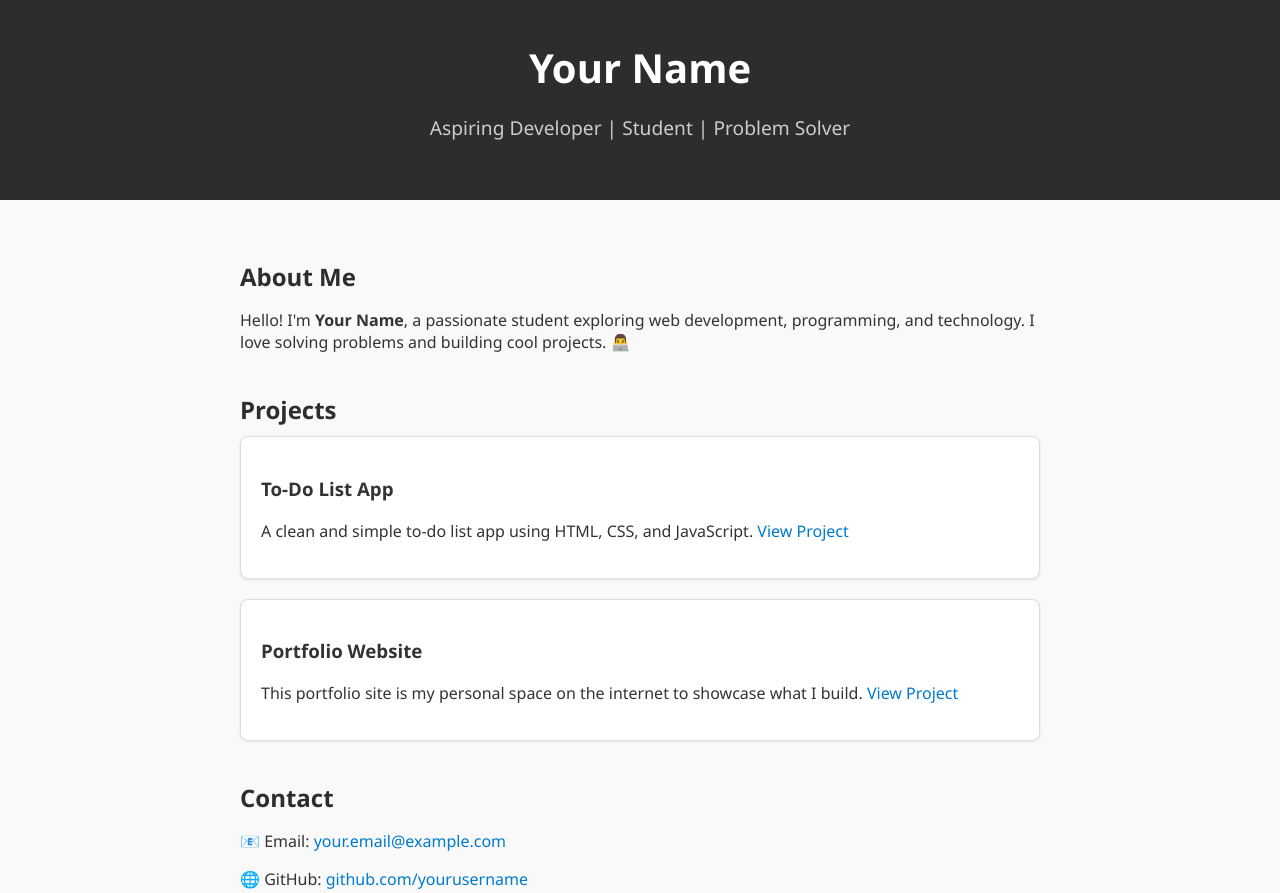
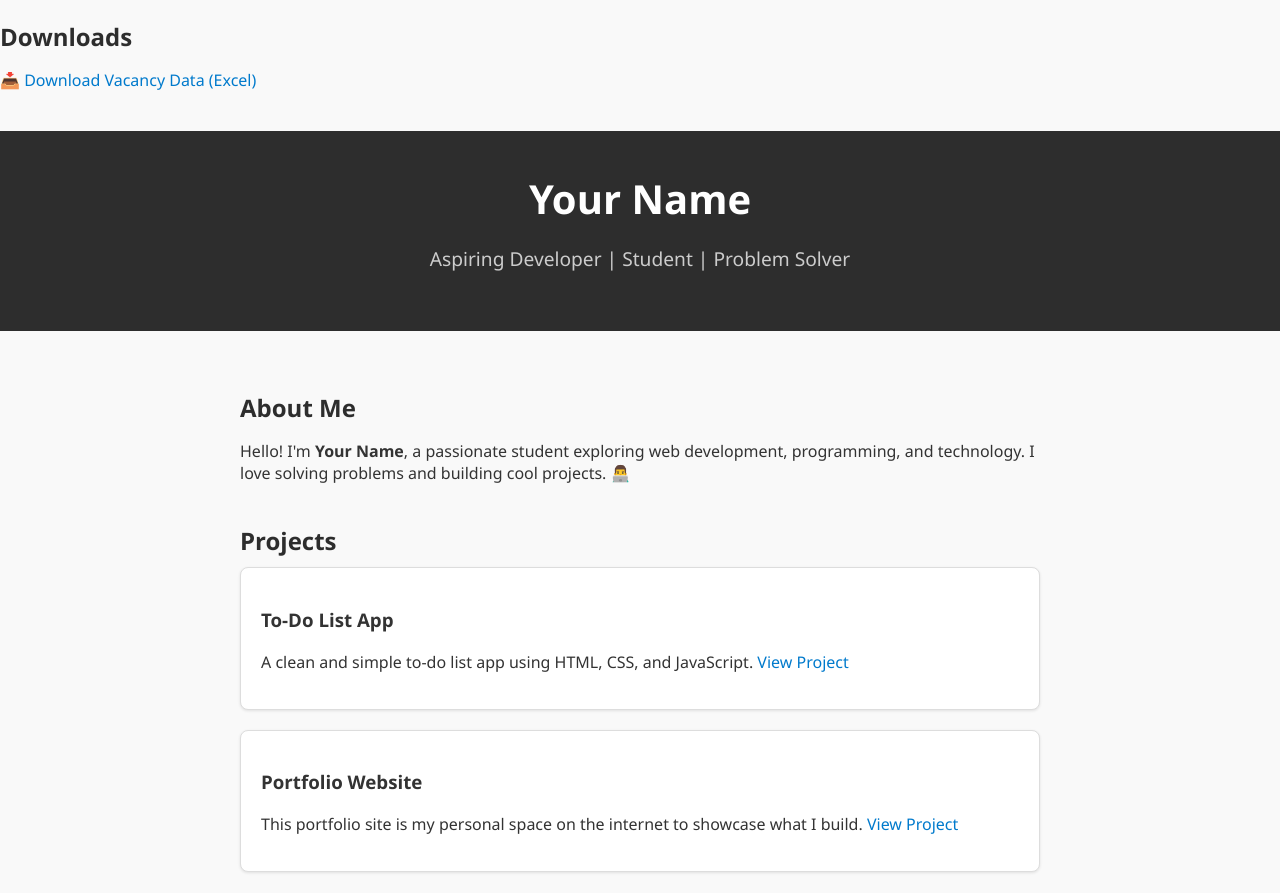
Before and after one commit to PST537158/My-website, a plain HTML site: page index.html in a window 1280 px wide. Shown: the top 893 px of the page. Drawn offline with Linux system fonts and the light colour scheme.

Commit message:
Update index.html

```diff
--- a/index.html
+++ b/index.html
@@ -3,6 +3,12 @@
 <head>
   <meta charset="UTF-8" />
   <meta name="viewport" content="width=device-width, initial-scale=1.0"/>
+  <div class="section">
+  <h2>Downloads</h2>
+  <p>
+    <a href="Vacency.xlsx" download>📥 Download Vacancy Data (Excel)</a>
+  </p>
+</div>
   <title>Your Name - Portfolio</title>
   <style>
     body {
```
